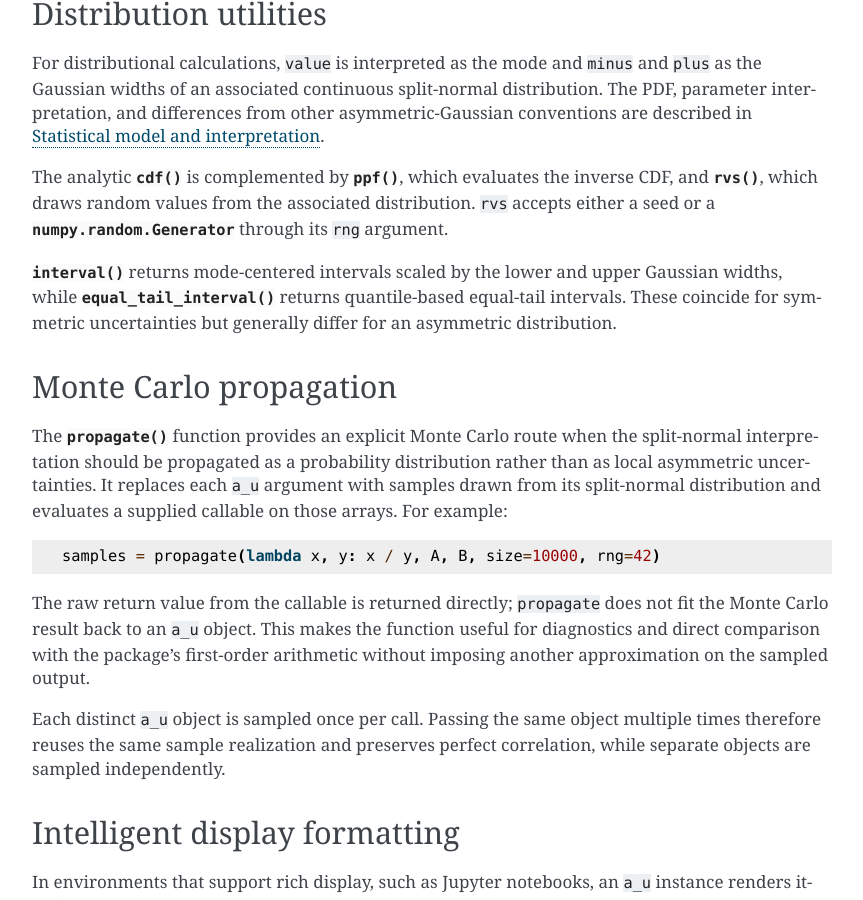
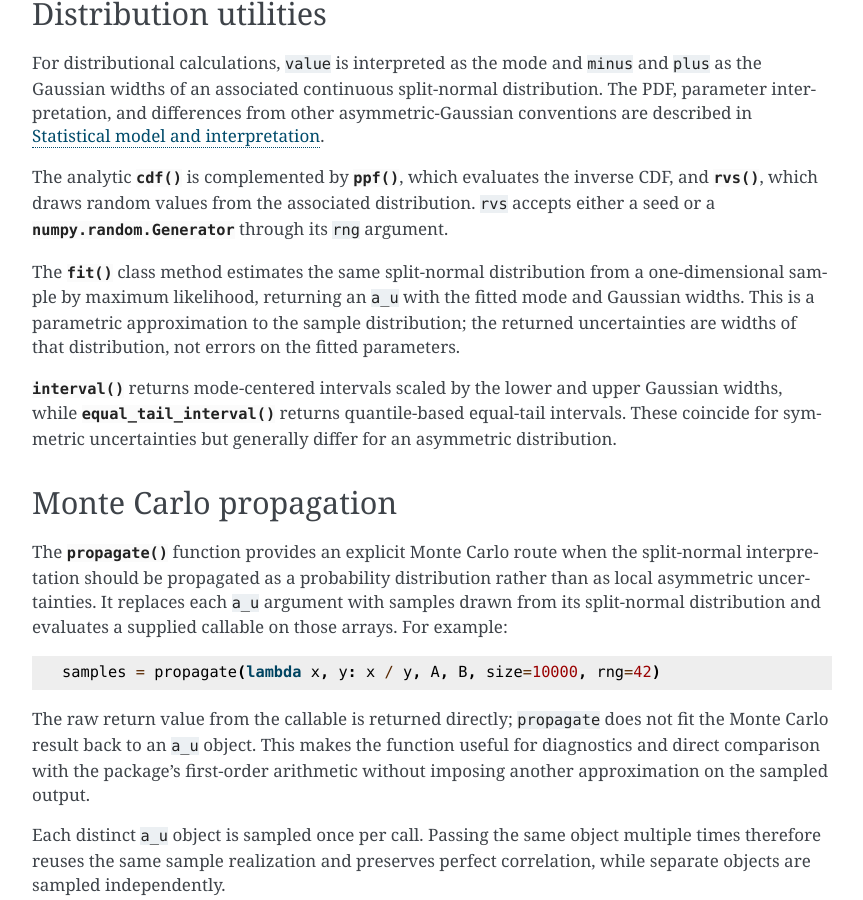
Before and after one commit to cgobat/asymmetric_uncertainty, a Sphinx documentation site: the page built from docs/special_features.rst, in a window 1280 px wide and 900 px high, scrolled down 864 px. Shown: the whole window, without its empty margins (282-1145 px from the left). Built offline with Sphinx 7.4.7, drawn with Linux system fonts in a browser that asks for light colours.

Commit message:
Mention `.fit()` in special features documentation

```diff
--- a/docs/special_features.rst
+++ b/docs/special_features.rst
@@ -58,6 +58,12 @@ The analytic :meth:`~asymmetric_uncertainty.a_u.cdf` is complemented by
 :meth:`~asymmetric_uncertainty.a_u.rvs`, which draws random values from the
 associated distribution. ``rvs`` accepts either a seed or a
 :class:`numpy.random.Generator` through its ``rng`` argument.
+
+The :meth:`~asymmetric_uncertainty.a_u.fit` class method estimates the same
+split-normal distribution from a one-dimensional sample by maximum likelihood,
+returning an ``a_u`` with the fitted mode and Gaussian widths. This is a
+parametric approximation to the sample distribution; the returned uncertainties
+are widths of that distribution, not errors on the fitted parameters.
 
 :meth:`~asymmetric_uncertainty.a_u.interval` returns mode-centered intervals
 scaled by the lower and upper Gaussian widths, while
```
